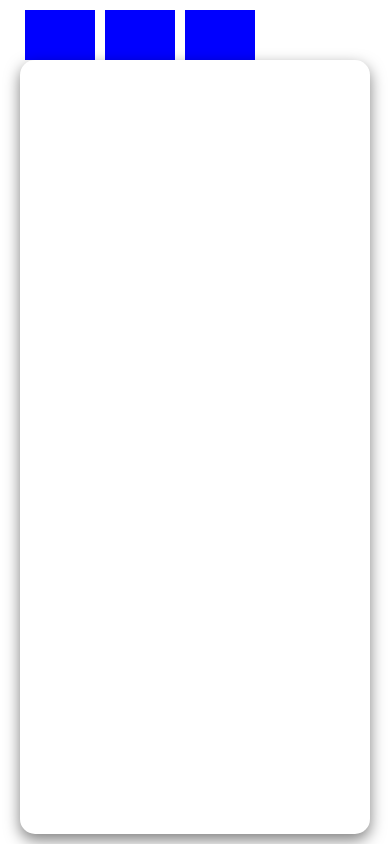
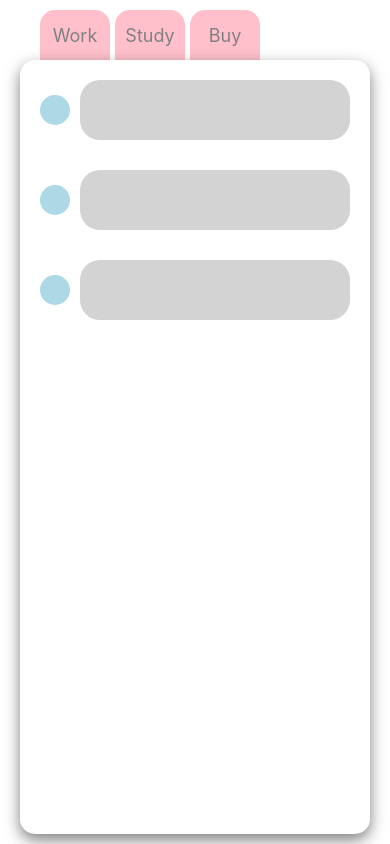
Before and after one commit to queenly9/HTDiary, a React Native app: screen / in a window 390 px wide. Built offline with nearby package versions, Linux system fonts and the light colour scheme.

Commit message:
메인 스크린 추가

```diff
--- a/App.tsx
+++ b/App.tsx
@@ -1,18 +1,45 @@
-import { SafeAreaView, StyleSheet, Text, View } from "react-native";
+import {
+  SafeAreaView,
+  StyleSheet,
+  Text,
+  TouchableOpacity,
+  View,
+} from 'react-native';
 
 function App(): JSX.Element {
   return (
     <SafeAreaView style={{flex: 1}}>
       <View style={styles.container}>
-        <View style={{flexDirection: 'row', alignSelf: 'flex-start'}}>
-          <View style={styles.btn}></View>
-          <View style={styles.btn}></View>
-          <View style={styles.btn}></View>
+        <View
+          style={{
+            flexDirection: 'row',
+            alignSelf: 'flex-start',
+            marginLeft: 15,
+          }}>
+          <View style={styles.btn}>
+            <Text style={styles.txt}>Work</Text>
+          </View>
+          <View style={styles.btn}>
+            <Text style={styles.txt}>Study</Text>
+          </View>
+          <View style={styles.btn}>
+            <Text style={styles.txt}>Buy</Text>
+          </View>
         </View>
 
-
         <View style={styles.box}>
-          <View></View>
+          <View style={styles.todoWrapper}>
+            <TouchableOpacity style={styles.checkBtn}></TouchableOpacity>
+            <View style={styles.todo}></View>
+          </View>
+          <View style={styles.todoWrapper}>
+            <TouchableOpacity style={styles.checkBtn}></TouchableOpacity>
+            <View style={styles.todo}></View>
+          </View>
+          <View style={styles.todoWrapper}>
+            <TouchableOpacity style={styles.checkBtn}></TouchableOpacity>
+            <View style={styles.todo}></View>
+          </View>
         </View>
       </View>
     </SafeAreaView>
@@ -24,14 +51,17 @@ const styles = StyleSheet.create({
     //alignItems: 'center',
     marginHorizontal: 20,
     marginVertical: 10,
-    //backgroundColor: 'pink',
     flex: 1,
   },
   btn: {
-    marginHorizontal: 5,
-    backgroundColor: 'blue',
+    marginLeft: 5,
+    backgroundColor: 'pink',
     width: 70,
     height: 50,
+    justifyContent: 'center',
+    alignItems: 'center',
+    borderTopEndRadius: 15,
+    borderTopStartRadius: 15,
   },
   box: {
     flex: 1,
@@ -42,5 +72,30 @@ const styles = StyleSheet.create({
     shadowRadius: 15,
     shadowOpacity: 0.5,
   },
+  txt: {
+    color: 'grey',
+    fontSize: 18,
+  },
+  todoWrapper: {
+    //backgroundColor: 'grey',
+    marginHorizontal: 20,
+    height: 80,
+    marginTop: 10,
+    flexDirection: 'row',
+    alignItems: 'center',
+    justifyContent: 'space-between',
+  },
+  checkBtn: {
+    backgroundColor: 'lightblue',
+    borderRadius: 50,
+    height: 30,
+    width: 30,
+  },
+  todo: {
+    backgroundColor: 'lightgrey',
+    width: 270,
+    height: 60,
+    borderRadius: 20,
+  },
 });
 export default App;
```
